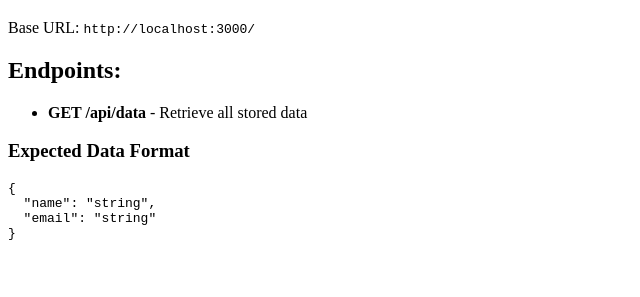
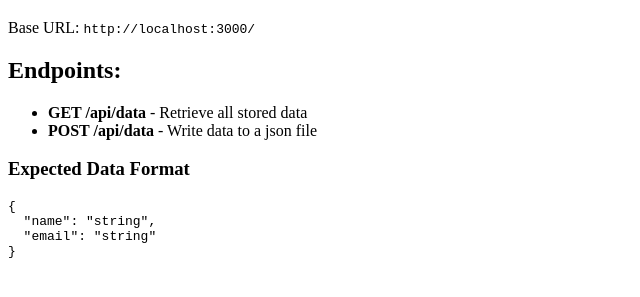
Before and after one commit to BigguyFM98000/mock-media-server, a website: page public/index.html in a window 1280 px wide. Shown: the part 61-358 px from the top of the page, without its empty margins (0-640 px from the left). Drawn offline with Linux system fonts and the light colour scheme.

Commit message:
added the get route and post route

```diff
--- a/public/index.html
+++ b/public/index.html
@@ -11,7 +11,7 @@
   <h2>Endpoints:</h2>
   <ul>
     <li><strong>GET /api/data</strong> - Retrieve all stored data</li>
-    <!-- Add POST, DELETE etc. if implemented -->
+    <li><strong>POST /api/data</strong> - Write data to a json file</li>
   </ul>
 
   <h3>Expected Data Format</h3>
```
